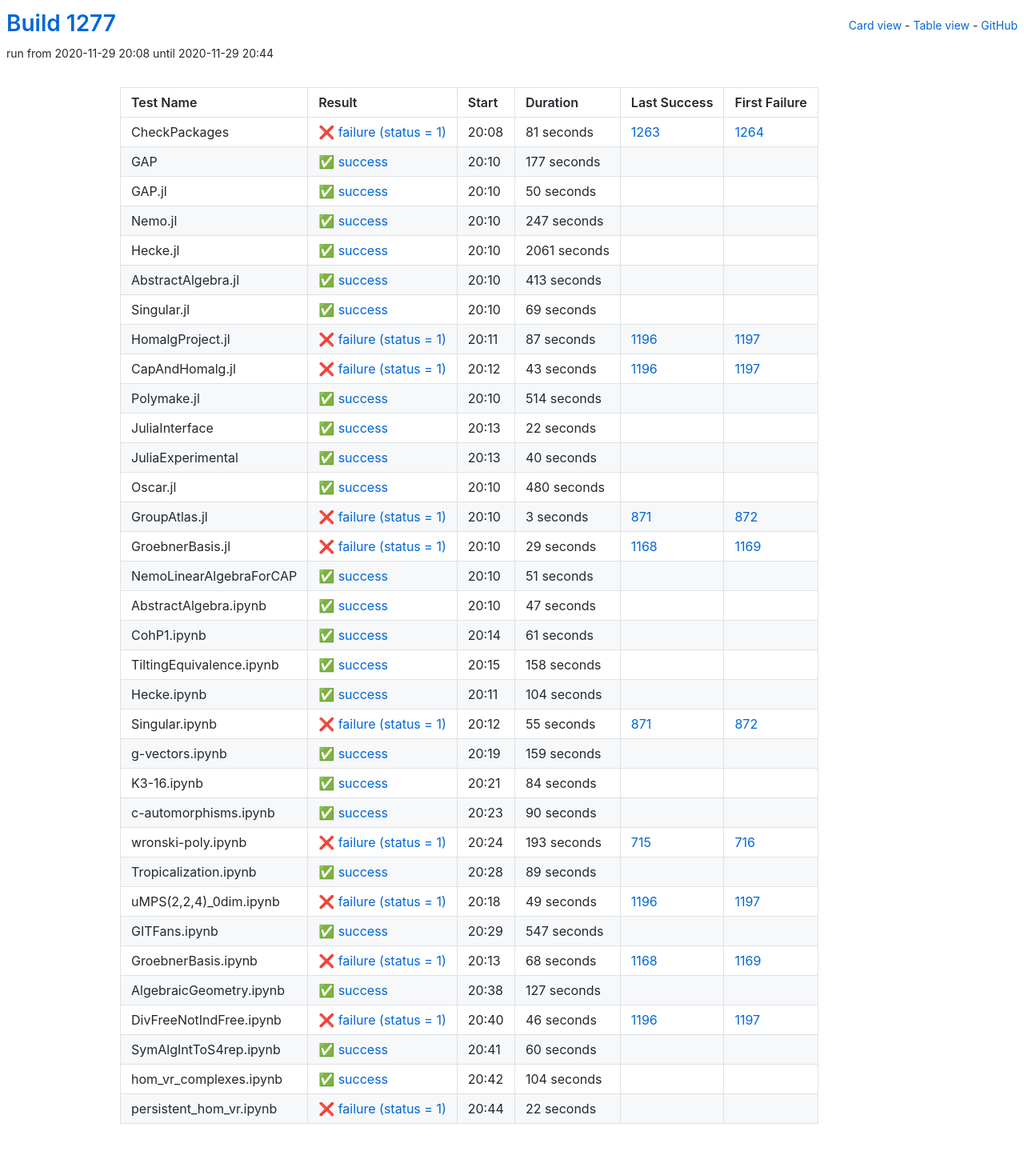
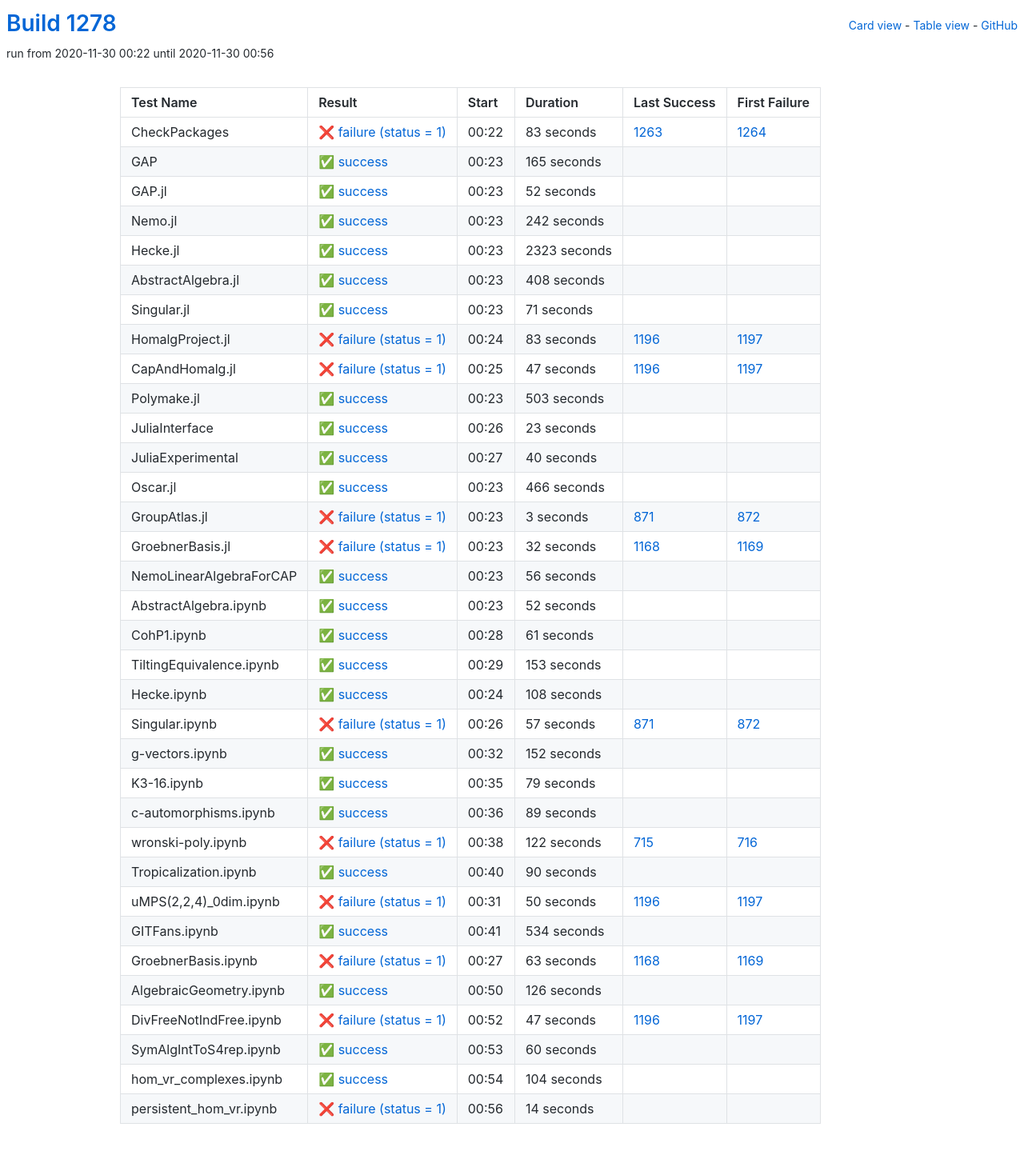
Before and after one commit to oscar-system/oscar-ci-status-stable, a Jekyll site: the page built from table.html, in a window 1280 px wide. Shown: the whole page at 80% size. Built offline with Jekyll 4.4.1, drawn with Linux system fonts in a browser that asks for light colours.

Commit message:
Build #1278

```diff
--- a/_data/ci.yml
+++ b/_data/ci.yml
@@ -1,6 +1,6 @@
 ---
-build: 1277
-build_url: https://oscarci.mathematik.uni-kl.de/job/oscar-stable/1277/
+build: 1278
+build_url: https://oscarci.mathematik.uni-kl.de/job/oscar-stable/1278/
 job: oscar-stable
 organization: oscar-system
 repo: oscar-ci-status-stable
@@ -8,140 +8,140 @@ repourl: https://github.com/oscar-system/oscar-ci-status-stable
 tests:
 - name: CheckPackages
   id: checkpackages
-  log: https://oscarci.mathematik.uni-kl.de/job/oscar-stable/1277/artifact/logs/build-1277/CheckPackages.log
-  start: 2020-11-29 20:08
+  log: https://oscarci.mathematik.uni-kl.de/job/oscar-stable/1278/artifact/logs/build-1278/CheckPackages.log
+  start: 2020-11-30 00:22
   success: false
   exitcode: 1
   status: failure
-  duration: 81
+  duration: 83
   last_success: 1263
   last_success_url: https://oscarci.mathematik.uni-kl.de/job/oscar-stable/1263/
   first_failure: 1264
   first_failure_url: https://oscarci.mathematik.uni-kl.de/job/oscar-stable/1264/
 - name: GAP
   id: gap
-  log: https://oscarci.mathematik.uni-kl.de/job/oscar-stable/1277/artifact/logs/build-1277/GAP.log
-  start: 2020-11-29 20:10
+  log: https://oscarci.mathematik.uni-kl.de/job/oscar-stable/1278/artifact/logs/build-1278/GAP.log
+  start: 2020-11-30 00:23
   success: true
   exitcode: 0
   status: success
-  duration: 177
+  duration: 165
   last_success: false
   last_success_url:
   first_failure: false
   first_failure_url:
 - name: GAP.jl
   id: gap-jl
-  log: https://oscarci.mathematik.uni-kl.de/job/oscar-stable/1277/artifact/logs/build-1277/GAP.jl.log
-  start: 2020-11-29 20:10
+  log: https://oscarci.mathematik.uni-kl.de/job/oscar-stable/1278/artifact/logs/build-1278/GAP.jl.log
+  start: 2020-11-30 00:23
   success: true
   exitcode: 0
   status: success
-  duration: 50
+  duration: 52
   last_success: false
   last_success_url:
   first_failure: false
   first_failure_url:
 - name: Nemo.jl
   id: nemo-jl
-  log: https://oscarci.mathematik.uni-kl.de/job/oscar-stable/1277/artifact/logs/build-1277/Nemo.jl.log
-  start: 2020-11-29 20:10
+  log: https://oscarci.mathematik.uni-kl.de/job/oscar-stable/1278/artifact/logs/build-1278/Nemo.jl.log
+  start: 2020-11-30 00:23
   success: true
   exitcode: 0
   status: success
-  duration: 247
+  duration: 242
   last_success: false
   last_success_url:
   first_failure: false
   first_failure_url:
 - name: Hecke.jl
   id: hecke-jl
-  log: https://oscarci.mathematik.uni-kl.de/job/oscar-stable/1277/artifact/logs/build-1277/Hecke.jl.log
-  start: 2020-11-29 20:10
+  log: https://oscarci.mathematik.uni-kl.de/job/oscar-stable/1278/artifact/logs/build-1278/Hecke.jl.log
+  start: 2020-11-30 00:23
   success: true
   exitcode: 0
   status: success
-  duration: 2061
+  duration: 2323
   last_success: false
   last_success_url:
   first_failure: false
   first_failure_url:
 - name: AbstractAlgebra.jl
   id: abstractalgebra-jl
-  log: https://oscarci.mathematik.uni-kl.de/job/oscar-stable/1277/artifact/logs/build-1277/AbstractAlgebra.jl.log
-  start: 2020-11-29 20:10
+  log: https://oscarci.mathematik.uni-kl.de/job/oscar-stable/1278/artifact/logs/build-1278/AbstractAlgebra.jl.log
+  start: 2020-11-30 00:23
   success: true
   exitcode: 0
   status: success
-  duration: 413
+  duration: 408
   last_success: false
   last_success_url:
   first_failure: false
   first_failure_url:
 - name: Singular.jl
   id: singular-jl
-  log: https://oscarci.mathematik.uni-kl.de/job/oscar-stable/1277/artifact/logs/build-1277/Singular.jl.log
-  start: 2020-11-29 20:10
+  log: https://oscarci.mathematik.uni-kl.de/job/oscar-stable/1278/artifact/logs/build-1278/Singular.jl.log
+  start: 2020-11-30 00:23
   success: true
   exitcode: 0
   status: success
-  duration: 69
+  duration: 71
   last_success: false
   last_success_url:
   first_failure: false
   first_failure_url:
 - name: HomalgProject.jl
   id: homalgproject-jl
-  log: https://oscarci.mathematik.uni-kl.de/job/oscar-stable/1277/artifact/logs/build-1277/HomalgProject.jl.log
-  start: 2020-11-29 20:11
+  log: https://oscarci.mathematik.uni-kl.de/job/oscar-stable/1278/artifact/logs/build-1278/HomalgProject.jl.log
+  start: 2020-11-30 00:24
   success: false
   exitcode: 1
   status: failure
-  duration: 87
+  duration: 83
   last_success: 1196
   last_success_url: https://oscarci.mathematik.uni-kl.de/job/oscar-stable/1196/
   first_failure: 1197
   first_failure_url: https://oscarci.mathematik.uni-kl.de/job/oscar-stable/1197/
 - name: CapAndHomalg.jl
   id: capandhomalg-jl
-  log: https://oscarci.mathematik.uni-kl.de/job/oscar-stable/1277/artifact/logs/build-1277/CapAndHomalg.jl.log
-  start: 2020-11-29 20:12
+  log: https://oscarci.mathematik.uni-kl.de/job/oscar-stable/1278/artifact/logs/build-1278/CapAndHomalg.jl.log
+  start: 2020-11-30 00:25
   success: false
   exitcode: 1
   status: failure
-  duration: 43
+  duration: 47
   last_success: 1196
   last_success_url: https://oscarci.mathematik.uni-kl.de/job/oscar-stable/1196/
   first_failure: 1197
   first_failure_url: https://oscarci.mathematik.uni-kl.de/job/oscar-stable/1197/
 - name: Polymake.jl
   id: polymake-jl
-  log: https://oscarci.mathematik.uni-kl.de/job/oscar-stable/1277/artifact/logs/build-1277/Polymake.jl.log
-  start: 2020-11-29 20:10
+  log: https://oscarci.mathematik.uni-kl.de/job/oscar-stable/1278/artifact/logs/build-1278/Polymake.jl.log
+  start: 2020-11-30 00:23
   success: true
   exitcode: 0
   status: success
-  duration: 514
+  duration: 503
   last_success: false
   last_success_url:
   first_failure: false
   first_failure_url:
 - name: JuliaInterface
   id: juliainterface
-  log: https://oscarci.mathematik.uni-kl.de/job/oscar-stable/1277/artifact/logs/build-1277/JuliaInterface.log
-  start: 2020-11-29 20:13
+  log: https://oscarci.mathematik.uni-kl.de/job/oscar-stable/1278/artifact/logs/build-1278/JuliaInterface.log
+  start: 2020-11-30 00:26
   success: true
   exitcode: 0
   status: success
-  duration: 22
+  duration: 23
   last_success: false
   last_success_url:
   first_failure: false
   first_failure_url:
 - name: JuliaExperimental
   id: juliaexperimental
-  log: https://oscarci.mathematik.uni-kl.de/job/oscar-stable/1277/artifact/logs/build-1277/JuliaExperimental.log
-  start: 2020-11-29 20:13
+  log: https://oscarci.mathematik.uni-kl.de/job/oscar-stable/1278/artifact/logs/build-1278/JuliaExperimental.log
+  start: 2020-11-30 00:27
   success: true
   exitcode: 0
   status: success
@@ -152,20 +152,20 @@ tests:
   first_failure_url:
 - name: Oscar.jl
   id: oscar-jl
-  log: https://oscarci.mathematik.uni-kl.de/job/oscar-stable/1277/artifact/logs/build-1277/Oscar.jl.log
-  start: 2020-11-29 20:10
+  log: https://oscarci.mathematik.uni-kl.de/job/oscar-stable/1278/artifact/logs/build-1278/Oscar.jl.log
+  start: 2020-11-30 00:23
   success: true
   exitcode: 0
   status: success
-  duration: 480
+  duration: 466
   last_success: false
   last_success_url:
   first_failure: false
   first_failure_url:
 - name: GroupAtlas.jl
   id: groupatlas-jl
-  log: https://oscarci.mathematik.uni-kl.de/job/oscar-stable/1277/artifact/logs/build-1277/GroupAtlas.jl.log
-  start: 2020-11-29 20:10
+  log: https://oscarci.mathematik.uni-kl.de/job/oscar-stable/1278/artifact/logs/build-1278/GroupAtlas.jl.log
+  start: 2020-11-30 00:23
   success: false
   exitcode: 1
   status: failure
@@ -176,44 +176,44 @@ tests:
   first_failure_url: https://oscarci.mathematik.uni-kl.de/job/oscar-stable/872/
 - name: GroebnerBasis.jl
   id: groebnerbasis-jl
-  log: https://oscarci.mathematik.uni-kl.de/job/oscar-stable/1277/artifact/logs/build-1277/GroebnerBasis.jl.log
-  start: 2020-11-29 20:10
+  log: https://oscarci.mathematik.uni-kl.de/job/oscar-stable/1278/artifact/logs/build-1278/GroebnerBasis.jl.log
+  start: 2020-11-30 00:23
   success: false
   exitcode: 1
   status: failure
-  duration: 29
+  duration: 32
   last_success: 1168
   last_success_url: https://oscarci.mathematik.uni-kl.de/job/oscar-stable/1168/
   first_failure: 1169
   first_failure_url: https://oscarci.mathematik.uni-kl.de/job/oscar-stable/1169/
 - name: NemoLinearAlgebraForCAP
   id: nemolinearalgebraforcap
-  log: https://oscarci.mathematik.uni-kl.de/job/oscar-stable/1277/artifact/logs/build-1277/NemoLinearAlgebraForCAP.log
-  start: 2020-11-29 20:10
+  log: https://oscarci.mathematik.uni-kl.de/job/oscar-stable/1278/artifact/logs/build-1278/NemoLinearAlgebraForCAP.log
+  start: 2020-11-30 00:23
   success: true
   exitcode: 0
   status: success
-  duration: 51
+  duration: 56
   last_success: false
   last_success_url:
   first_failure: false
   first_failure_url:
 - name: AbstractAlgebra.ipynb
   id: abstractalgebra-ipynb
-  log: https://oscarci.mathematik.uni-kl.de/job/oscar-stable/1277/artifact/logs/build-1277/AbstractAlgebra.ipynb.log
-  start: 2020-11-29 20:10
+  log: https://oscarci.mathematik.uni-kl.de/job/oscar-stable/1278/artifact/logs/build-1278/AbstractAlgebra.ipynb.log
+  start: 2020-11-30 00:23
   success: true
   exitcode: 0
   status: success
-  duration: 47
+  duration: 52
   last_success: false
   last_success_url:
   first_failure: false
   first_failure_url:
 - name: CohP1.ipynb
   id: cohp1-ipynb
-  log: https://oscarci.mathematik.uni-kl.de/job/oscar-stable/1277/artifact/logs/build-1277/CohP1.ipynb.log
-  start: 2020-11-29 20:14
+  log: https://oscarci.mathematik.uni-kl.de/job/oscar-stable/1278/artifact/logs/build-1278/CohP1.ipynb.log
+  start: 2020-11-30 00:28
   success: true
   exitcode: 0
   status: success
@@ -224,68 +224,92 @@ tests:
   first_failure_url:
 - name: TiltingEquivalence.ipynb
   id: tiltingequivalence-ipynb
-  log: https://oscarci.mathematik.uni-kl.de/job/oscar-stable/1277/artifact/logs/build-1277/TiltingEquivalence.ipynb.log
-  start: 2020-11-29 20:15
+  log: https://oscarci.mathematik.uni-kl.de/job/oscar-stable/1278/artifact/logs/build-1278/TiltingEquivalence.ipynb.log
+  start: 2020-11-30 00:29
   success: true
   exitcode: 0
   status: success
-  duration: 158
+  duration: 153
   last_success: false
   last_success_url:
   first_failure: false
   first_failure_url:
 - name: Hecke.ipynb
   id: hecke-ipynb
-  log: https://oscarci.mathematik.uni-kl.de/job/oscar-stable/1277/artifact/logs/build-1277/Hecke.ipynb.log
-  start: 2020-11-29 20:11
+  log: https://oscarci.mathematik.uni-kl.de/job/oscar-stable/1278/artifact/logs/build-1278/Hecke.ipynb.log
+  start: 2020-11-30 00:24
   success: true
   exitcode: 0
   status: success
-  duration: 104
+  duration: 108
   last_success: false
   last_success_url:
   first_failure: false
   first_failure_url:
 - name: Singular.ipynb
   id: singular-ipynb
-  log: https://oscarci.mathematik.uni-kl.de/job/oscar-stable/1277/artifact/logs/build-1277/Singular.ipynb.log
-  start: 2020-11-29 20:12
+  log: https://oscarci.mathematik.uni-kl.de/job/oscar-stable/1278/artifact/logs/build-1278/Singular.ipynb.log
+  start: 2020-11-30 00:26
   success: false
   exitcode: 1
   status: failure
-  duration: 55
+  duration: 57
   last_success: 871
   last_success_url: https://oscarci.mathematik.uni-kl.de/job/oscar-stable/871/
   first_failure: 872
   first_failure_url: https://oscarci.mathematik.uni-kl.de/job/oscar-stable/872/
 - name: g-vectors.ipynb
   id: g-vectors-ipynb
-  log: https://oscarci.mathematik.uni-kl.de/job/oscar-stable/1277/artifact/logs/build-1277/g-vectors.ipynb.log
-  start: 2020-11-29 20:19
+  log: https://oscarci.mathematik.uni-kl.de/job/oscar-stable/1278/artifact/logs/build-1278/g-vectors.ipynb.log
+  start: 2020-11-30 00:32
   success: true
   exitcode: 0
   status: success
-  duration: 159
+  duration: 152
   last_success: false
   last_success_url:
   first_failure: false
   first_failure_url:
 - name: K3-16.ipynb
   id: k3-16-ipynb
-  log: https://oscarci.mathematik.uni-kl.de/job/oscar-stable/1277/artifact/logs/build-1277/K3-16.ipynb.log
-  start: 2020-11-29 20:21
+  log: https://oscarci.mathematik.uni-kl.de/job/oscar-stable/1278/artifact/logs/build-1278/K3-16.ipynb.log
+  start: 2020-11-30 00:35
   success: true
   exitcode: 0
   status: success
-  duration: 84
+  duration: 79
   last_success: false
   last_success_url:
   first_failure: false
   first_failure_url:
 - name: c-automorphisms.ipynb
   id: c-automorphisms-ipynb
-  log: https://oscarci.mathematik.uni-kl.de/job/oscar-stable/1277/artifact/logs/build-1277/c-automorphisms.ipynb.log
-  start: 2020-11-29 20:23
+  log: https://oscarci.mathematik.uni-kl.de/job/oscar-stable/1278/artifact/logs/build-1278/c-automorphisms.ipynb.log
+  start: 2020-11-30 00:36
+  success: true
+  exitcode: 0
+  status: success
+  duration: 89
+  last_success: false
+  last_success_url:
+  first_failure: false
+  first_failure_url:
+- name: wronski-poly.ipynb
+  id: wronski-poly-ipynb
+  log: https://oscarci.mathematik.uni-kl.de/job/oscar-stable/1278/artifact/logs/build-1278/wronski-poly.ipynb.log
+  start: 2020-11-30 00:38
+  success: false
+  exitcode: 1
+  status: failure
+  duration: 122
+  last_success: 715
+  last_success_url: https://oscarci.mathematik.uni-kl.de/job/oscar-stable/715/
+  first_failure: 716
+  first_failure_url: https://oscarci.mathematik.uni-kl.de/job/oscar-stable/716/
+- name: Tropicalization.ipynb
+  id: tropicalization-ipynb
+  log: https://oscarci.mathematik.uni-kl.de/job/oscar-stable/1278/artifact/logs/build-1278/Tropicalization.ipynb.log
+  start: 2020-11-30 00:40
   success: true
   exitcode: 0
   status: success
@@ -294,94 +318,70 @@ tests:
   last_success_url:
   first_failure: false
   first_failure_url:
-- name: wronski-poly.ipynb
-  id: wronski-poly-ipynb
-  log: https://oscarci.mathematik.uni-kl.de/job/oscar-stable/1277/artifact/logs/build-1277/wronski-poly.ipynb.log
-  start: 2020-11-29 20:24
+- name: uMPS(2,2,4)_0dim.ipynb
+  id: umps-2-2-4-0dim-ipynb
+  log: https://oscarci.mathematik.uni-kl.de/job/oscar-stable/1278/artifact/logs/build-1278/uMPS-2-2-4-_0dim.ipynb.log
+  start: 2020-11-30 00:31
   success: false
   exitcode: 1
   status: failure
-  duration: 193
-  last_success: 715
-  last_success_url: https://oscarci.mathematik.uni-kl.de/job/oscar-stable/715/
-  first_failure: 716
-  first_failure_url: https://oscarci.mathematik.uni-kl.de/job/oscar-stable/716/
-- name: Tropicalization.ipynb
-  id: tropicalization-ipynb
-  log: https://oscarci.mathematik.uni-kl.de/job/oscar-stable/1277/artifact/logs/build-1277/Tropicalization.ipynb.log
-  start: 2020-11-29 20:28
-  success: true
-  exitcode: 0
-  status: success
-  duration: 89
-  last_success: false
-  last_success_url:
-  first_failure: false
-  first_failure_url:
-- name: uMPS(2,2,4)_0dim.ipynb
-  id: umps-2-2-4-0dim-ipynb
-  log: https://oscarci.mathematik.uni-kl.de/job/oscar-stable/1277/artifact/logs/build-1277/uMPS-2-2-4-_0dim.ipynb.log
-  start: 2020-11-29 20:18
-  success: false
-  exitcode: 1
-  status: failure
-  duration: 49
+  duration: 50
   last_success: 1196
   last_success_url: https://oscarci.mathematik.uni-kl.de/job/oscar-stable/1196/
   first_failure: 1197
   first_failure_url: https://oscarci.mathematik.uni-kl.de/job/oscar-stable/1197/
 - name: GITFans.ipynb
   id: gitfans-ipynb
-  log: https://oscarci.mathematik.uni-kl.de/job/oscar-stable/1277/artifact/logs/build-1277/GITFans.ipynb.log
-  start: 2020-11-29 20:29
+  log: https://oscarci.mathematik.uni-kl.de/job/oscar-stable/1278/artifact/logs/build-1278/GITFans.ipynb.log
+  start: 2020-11-30 00:41
   success: true
   exitcode: 0
   status: success
-  duration: 547
+  duration: 534
   last_success: false
   last_success_url:
   first_failure: false
   first_failure_url:
 - name: GroebnerBasis.ipynb
   id: groebnerbasis-ipynb
-  log: https://oscarci.mathematik.uni-kl.de/job/oscar-stable/1277/artifact/logs/build-1277/GroebnerBasis.ipynb.log
-  start: 2020-11-29 20:13
+  log: https://oscarci.mathematik.uni-kl.de/job/oscar-stable/1278/artifact/logs/build-1278/GroebnerBasis.ipynb.log
+  start: 2020-11-30 00:27
   success: false
   exitcode: 1
   status: failure
-  duration: 68
+  duration: 63
   last_success: 1168
   last_success_url: https://oscarci.mathematik.uni-kl.de/job/oscar-stable/1168/
   first_failure: 1169
   first_failure_url: https://oscarci.mathematik.uni-kl.de/job/oscar-stable/1169/
 - name: AlgebraicGeometry.ipynb
   id: algebraicgeometry-ipynb
-  log: https://oscarci.mathematik.uni-kl.de/job/oscar-stable/1277/artifact/logs/build-1277/AlgebraicGeometry.ipynb.log
-  start: 2020-11-29 20:38
+  log: https://oscarci.mathematik.uni-kl.de/job/oscar-stable/1278/artifact/logs/build-1278/AlgebraicGeometry.ipynb.log
+  start: 2020-11-30 00:50
   success: true
   exitcode: 0
   status: success
-  duration: 127
+  duration: 126
   last_success: false
   last_success_url:
   first_failure: false
   first_failure_url:
 - name: DivFreeNotIndFree.ipynb
   id: divfreenotindfree-ipynb
-  log: https://oscarci.mathematik.uni-kl.de/job/oscar-stable/1277/artifact/logs/build-1277/DivFreeNotIndFree.ipynb.log
-  start: 2020-11-29 20:40
+  log: https://oscarci.mathematik.uni-kl.de/job/oscar-stable/1278/artifact/logs/build-1278/DivFreeNotIndFree.ipynb.log
+  start: 2020-11-30 00:52
   success: false
   exitcode: 1
   status: failure
-  duration: 46
+  duration: 47
   last_success: 1196
   last_success_url: https://oscarci.mathematik.uni-kl.de/job/oscar-stable/1196/
   first_failure: 1197
   first_failure_url: https://oscarci.mathematik.uni-kl.de/job/oscar-stable/1197/
 - name: SymAlgIntToS4rep.ipynb
   id: symalginttos4rep-ipynb
-  log: https://oscarci.mathematik.uni-kl.de/job/oscar-stable/1277/artifact/logs/build-1277/SymAlgIntToS4rep.ipynb.log
-  start: 2020-11-29 20:41
+  log: https://oscarci.mathematik.uni-kl.de/job/oscar-stable/1278/artifact/logs/build-1278/SymAlgIntToS4rep.ipynb.log
+  start: 2020-11-30 00:53
   success: true
   exitcode: 0
   status: success
@@ -392,8 +392,8 @@ tests:
   first_failure_url:
 - name: hom_vr_complexes.ipynb
   id: hom-vr-complexes-ipynb
-  log: https://oscarci.mathematik.uni-kl.de/job/oscar-stable/1277/artifact/logs/build-1277/hom_vr_complexes.ipynb.log
-  start: 2020-11-29 20:42
+  log: https://oscarci.mathematik.uni-kl.de/job/oscar-stable/1278/artifact/logs/build-1278/hom_vr_complexes.ipynb.log
+  start: 2020-11-30 00:54
   success: true
   exitcode: 0
   status: success
@@ -404,12 +404,12 @@ tests:
   first_failure_url:
 - name: persistent_hom_vr.ipynb
   id: persistent-hom-vr-ipynb
-  log: https://oscarci.mathematik.uni-kl.de/job/oscar-stable/1277/artifact/logs/build-1277/persistent_hom_vr.ipynb.log
-  start: 2020-11-29 20:44
+  log: https://oscarci.mathematik.uni-kl.de/job/oscar-stable/1278/artifact/logs/build-1278/persistent_hom_vr.ipynb.log
+  start: 2020-11-30 00:56
   success: false
   exitcode: 1
   status: failure
-  duration: 22
+  duration: 14
   last_success: false
   last_success_url:
   first_failure: false
```
Also changed, not shown: README.md.
